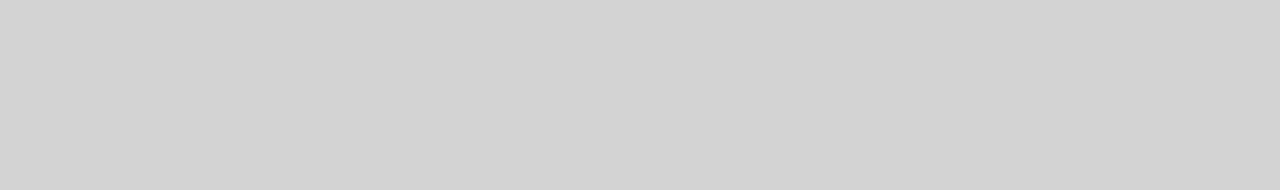
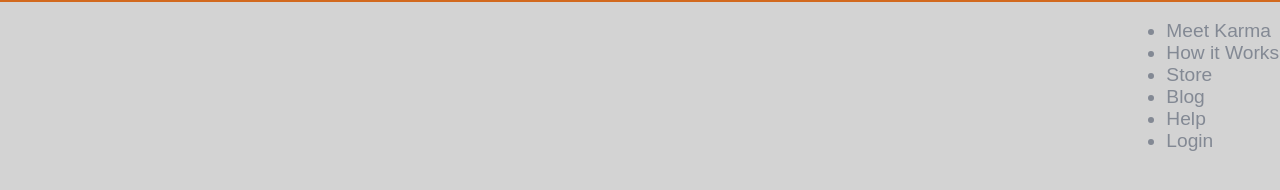
Before and after one commit to glenr4/startup-landing-page-clone, a plain HTML site: page index.html in a window 1280 px wide. Drawn offline with Linux system fonts and the light colour scheme.

Commit message:
Finished for today

```diff
--- a/css/style.css
+++ b/css/style.css
@@ -5,3 +5,9 @@ body {
 div {
 	border: 1px solid chocolate;
 }
+
+.ul-nav {
+	font-size: 1.2em;
+	color: #838994;
+	float: right;
+}
--- a/index.html
+++ b/index.html
@@ -3,9 +3,19 @@
 <head>
 	<meta charset="UTF-8">
 	<title>Document</title>
+	<link rel="stylesheet" href="css/normalize.css">
 	<link rel="stylesheet" href="css/style.css">
 </head>
 <body>
-
+	<div class="top-nav">
+		<ul class="ul-nav">
+			<li>Meet Karma</li>
+			<li>How it Works</li>
+			<li>Store</li>
+			<li>Blog</li>
+			<li>Help</li>
+			<li>Login</li>
+		</ul>
+	</div>
 </body>
 </html>
```
